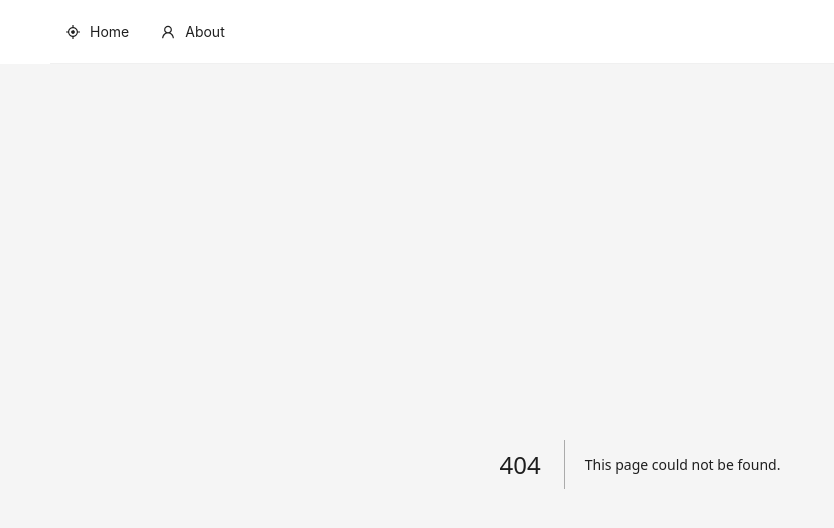
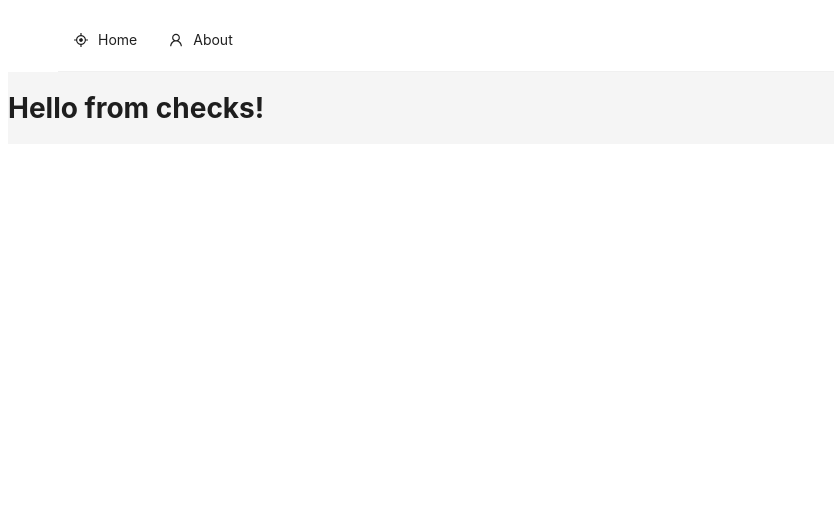
Before and after one commit to lsapundzic/b2b-store-frontend, a Next.js app: page /checks in a window 1280 px wide. Before the commit this address had no page. Shown: the top 528 px of the page, without its empty margins (0-834 px from the left). Built offline with nearby package versions, Linux system fonts and the light colour scheme.

Commit message:
Deleted backups, moved elsewhere

```diff
--- /dev/null
+++ b/app/checks/page.jsx
@@ -0,0 +1,10 @@
+const Checks = () => {
+  console.log(`Checks page rendered...`);
+  return (
+    <div>
+      <h1>Hello from checks!</h1>
+    </div>
+  );
+};
+
+export default Checks;
```
Also changed, not shown: app/backup/fetch.js (deleted, +0 -20 lines), 1 other file (tests, documents, lock files or other folders).
